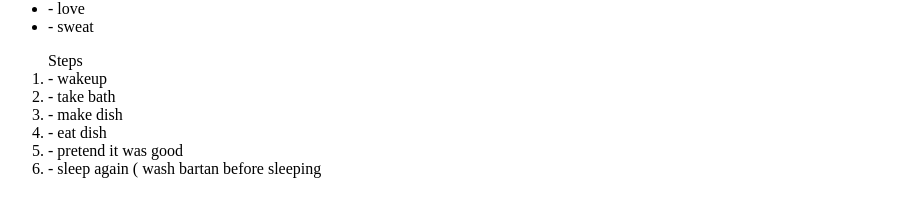
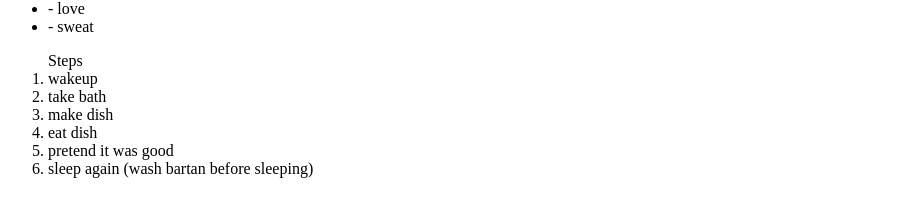
Before and after one commit to naveendabas046/odin-recipes, a plain HTML site: page recipes/lasagna.html in a window 1280 px wide. Shown: the part 406-622 px from the top of the page, without its empty margins (0-905 px from the left). Drawn offline with Linux system fonts and the light colour scheme.

Commit message:
remove - and add bracket

```diff
--- a/recipes/lasagna.html
+++ b/recipes/lasagna.html
@@ -16,12 +16,12 @@
         <li> - sweat</li>
     </ul>
     <ol> Steps
-        <li> - wakeup</li>
-        <li> - take bath</li>
-        <li> - make dish</li>
-        <li> - eat dish</li>
-        <li> - pretend it was good</li>
-        <Li> - sleep again ( wash bartan before sleeping</Li>
+        <li>  wakeup</li>
+        <li>  take bath</li>
+        <li>  make dish</li>
+        <li>  eat dish</li>
+        <li>  pretend it was good</li>
+        <Li>  sleep again (wash bartan before sleeping)</Li>
     </ol>
 </body>
 </html>
```
